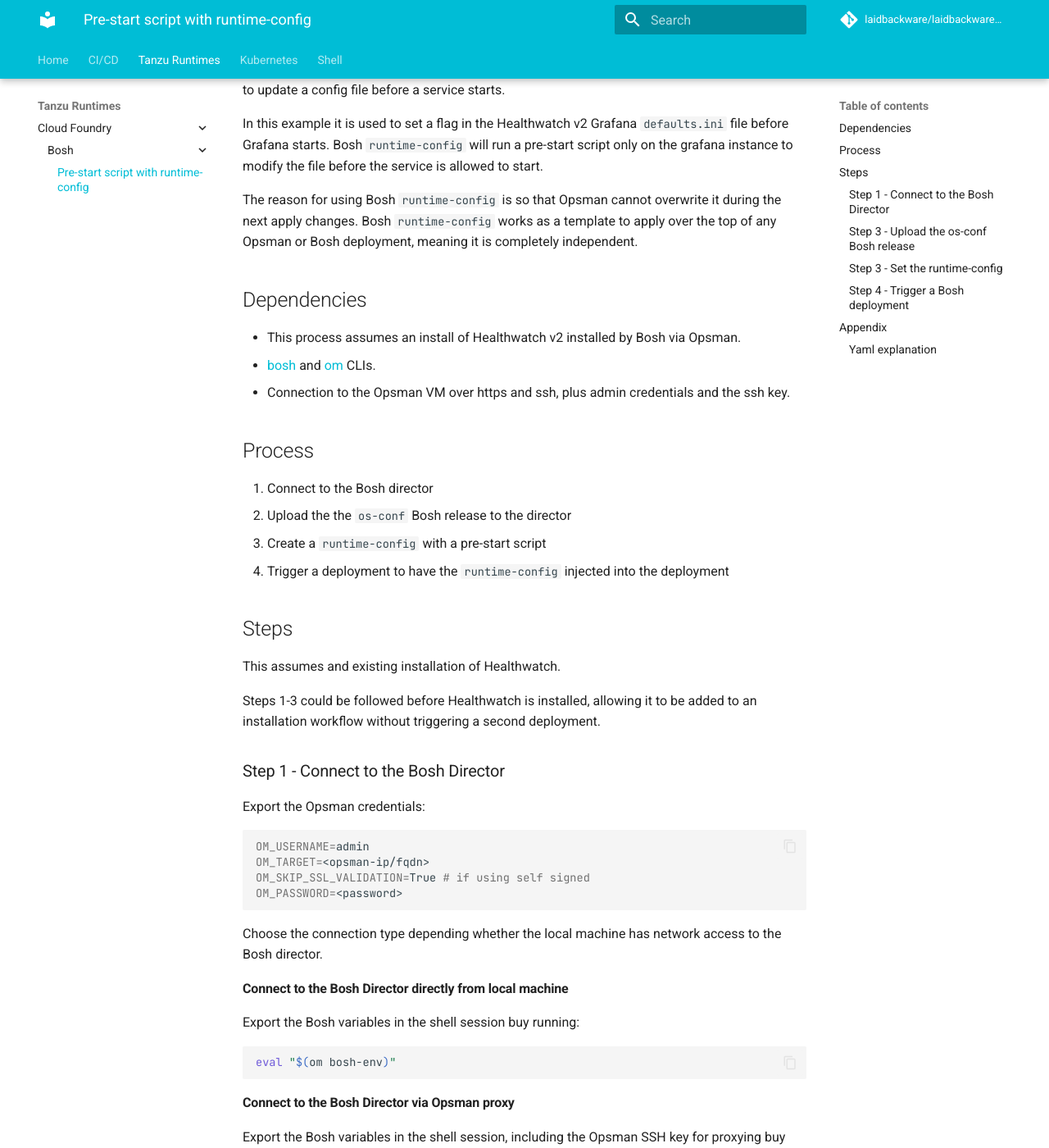
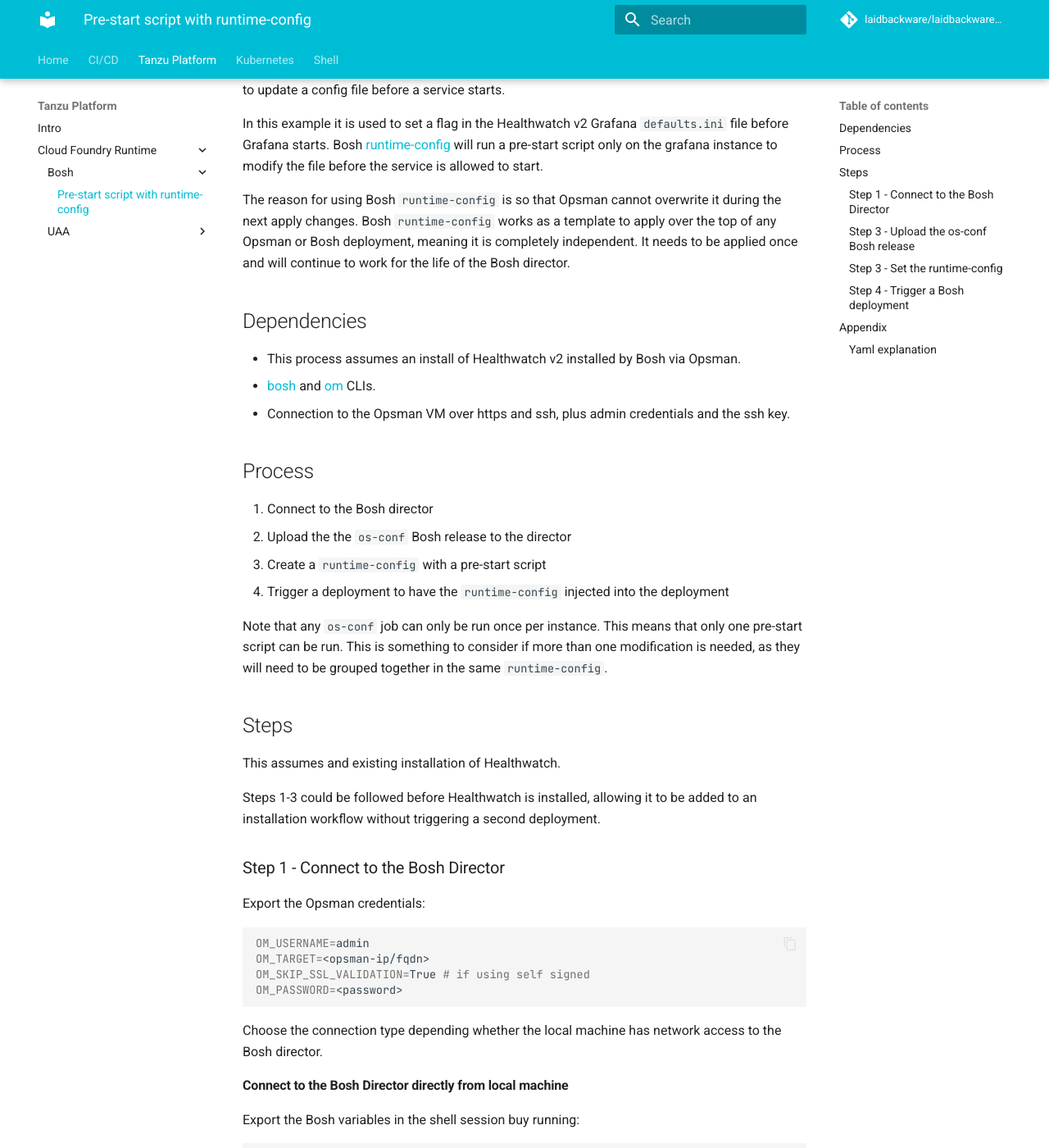
Before and after one commit to laidbackware/laidbackware.github.io, an MkDocs documentation site: the page built from docs/cloud-foundry/bosh/run-pre-start-commands.md, in a window 1280 px wide and 1400 px high, scrolled down 198 px. Shown: the whole window at 82% size. Built offline with MkDocs 1.6.1 and Material for MkDocs 9.7.7, drawn with Linux system fonts in a browser that asks for light colours; comment, search, counter and statistics services are not loaded; some of the changed text lies outside the part shown.

Commit message:
add uaa add tanzu platform landing

````diff
--- a/docs/cloud-foundry/bosh/run-pre-start-commands.md
+++ b/docs/cloud-foundry/bosh/run-pre-start-commands.md
@@ -2,9 +2,9 @@
 
 The procedure explains how to run pre-start commands on a Bosh instance group. For example to update a config file before a service starts.
 
-In this example it is used to set a flag in the Healthwatch v2 Grafana `defaults.ini` file before Grafana starts. Bosh `runtime-config` will run a pre-start script only on the grafana instance to modify the file before the service is allowed to start.
+In this example it is used to set a flag in the Healthwatch v2 Grafana `defaults.ini` file before Grafana starts. Bosh [runtime-config](https://bosh.io/docs/runtime-config/) will run a pre-start script only on the grafana instance to modify the file before the service is allowed to start.
 
-The reason for using Bosh `runtime-config` is so that Opsman cannot overwrite it during the next apply changes. Bosh `runtime-config` works as a template to apply over the top of any Opsman or Bosh deployment, meaning it is completely independent.
+The reason for using Bosh `runtime-config` is so that Opsman cannot overwrite it during the next apply changes. Bosh `runtime-config` works as a template to apply over the top of any Opsman or Bosh deployment, meaning it is completely independent. It needs to be applied once and will continue to work for the life of the Bosh director.
 
 ## Dependencies
 
@@ -19,6 +19,8 @@
 2. Upload the the `os-conf` Bosh release to the director
 3. Create a `runtime-config` with a pre-start script
 4. Trigger a deployment to have the `runtime-config` injected into the deployment
+
+Note that any `os-conf` job can only be run once per instance. This means that only one pre-start script can be run. This is something to consider if more than one modification is needed, as they will need to be grouped together in the same `runtime-config`.
 
 
 ## Steps
@@ -50,7 +52,7 @@
 
 #### Connect to the Bosh Director via Opsman proxy
 
-Export the Bosh variables in the shell session, including the Opsman SSH key for proxying buy running, substituting in the path to the opsman SSH private key:
+Export the Bosh variables in the shell session, including the Opsman SSH key for proxying buy running, substituting in the path to the Opsman SSH private key:
 
 ```sh
 eval "$(om bosh-env --ssh-private-key=<path-to-opsman-ssh-key>)"
@@ -148,7 +150,7 @@
 
 `jobs` includes a single job.
 
-The name of the job has to match on of the avaiable [os-conf jobs](https://bosh.io/releases/github.com/cloudfoundry/os-conf-release?version=22.2.1).
+The `name` of the job has to match on of the available [os-conf jobs](https://bosh.io/releases/github.com/cloudfoundry/os-conf-release?version=22.2.1). In this case `pre-start-script` is used.
 
 The `pre-start-script` will run after releases have been loaded, but before monit starts any services. See [job lifecycle](https://bosh.io/docs/job-lifecycle/) for more details.
 
--- a/mkdocs.yml
+++ b/mkdocs.yml
@@ -16,10 +16,13 @@
     - Hello Component: ci-cd/tanzu-supply-chains/hello-component.md
     - Component authoring: ci-cd/tanzu-supply-chains/component-authoring-bash.md
     - Private CA Hack: ci-cd/tanzu-supply-chains/private-ca-hack.md
-- Tanzu Runtimes:
-  - Cloud Foundry:
+- Tanzu Platform:
+  - Intro: tanzu-platform/intro.md
+  - Cloud Foundry Runtime:
     - Bosh:
       - Pre-start script with runtime-config: cloud-foundry/bosh/run-pre-start-commands.md
+    - UAA:
+      - UAA Login with Golang CLI: cloud-foundry/uaa/login.md
 - Kubernetes:
   - vSphere with Tanzu (TKGS):
     - Get full admin access: k8s/tkgs/admin-access.md
````
Also changed, not shown: other parts of docs/cloud-foundry/bosh/run-pre-start-commands.md (+2 -2 lines), docs/cloud-foundry/uaa/login.md (added, +67 -0 lines), docs/tanzu-platform/intro.md (added, +3 -0 lines).
